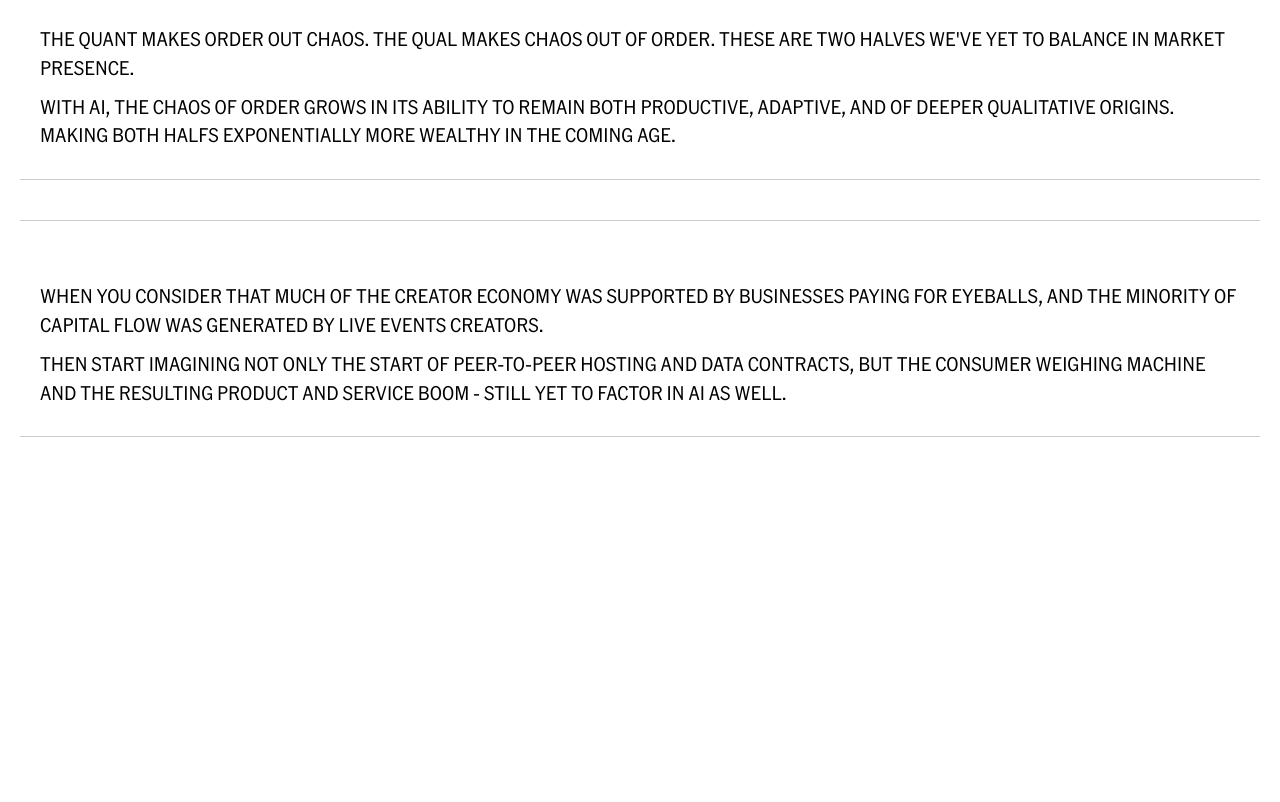
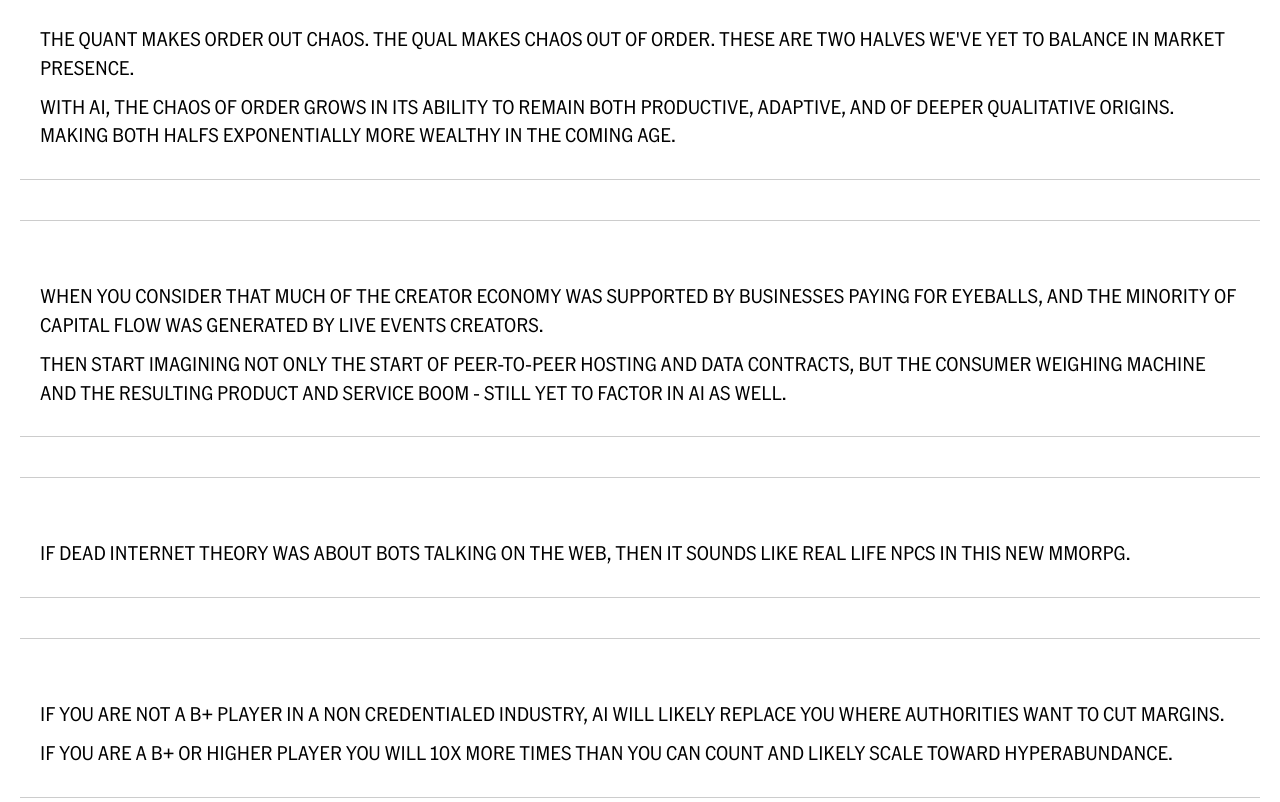
Before and after one commit to thenetworkcompany/pstr, a plain HTML site: page index.html in a window 1280 px wide. Shown: the part 822-1624 px from the top of the page. Before the commit the page ends 1319 px from the top, so only its background shows below. Drawn offline with Linux system fonts and the light colour scheme.

Commit message:
Add sixth and seventh text blocks about AI and internet theory

```diff
--- a/index.html
+++ b/index.html
@@ -61,6 +61,21 @@
       <p>WHEN YOU CONSIDER THAT MUCH OF THE CREATOR ECONOMY WAS SUPPORTED BY BUSINESSES PAYING FOR EYEBALLS, AND THE MINORITY OF CAPITAL FLOW WAS GENERATED BY LIVE EVENTS CREATORS.</p>
       <p>THEN START IMAGINING NOT ONLY THE START OF PEER-TO-PEER HOSTING AND DATA CONTRACTS, BUT THE CONSUMER WEIGHING MACHINE AND THE RESULTING PRODUCT AND SERVICE BOOM - STILL YET TO FACTOR IN AI AS WELL.</p>
     </section>
+
+    <hr />
+
+    <!-- Sixth Text Block -->
+    <section>
+      <p>IF DEAD INTERNET THEORY WAS ABOUT BOTS TALKING ON THE WEB, THEN IT SOUNDS LIKE REAL LIFE NPCS IN THIS NEW MMORPG.</p>
+    </section>
+
+    <hr />
+
+    <!-- Seventh Text Block -->
+    <section>
+      <p>IF YOU ARE NOT A B+ PLAYER IN A NON CREDENTIALED INDUSTRY, AI WILL LIKELY REPLACE YOU WHERE AUTHORITIES WANT TO CUT MARGINS.</p>
+      <p>IF YOU ARE A B+ OR HIGHER PLAYER YOU WILL 10X MORE TIMES THAN YOU CAN COUNT AND LIKELY SCALE TOWARD HYPERABUNDANCE.</p>
+    </section>
   </main>
 
   <!-- Link to your optional main.js if you need scripts -->
```
